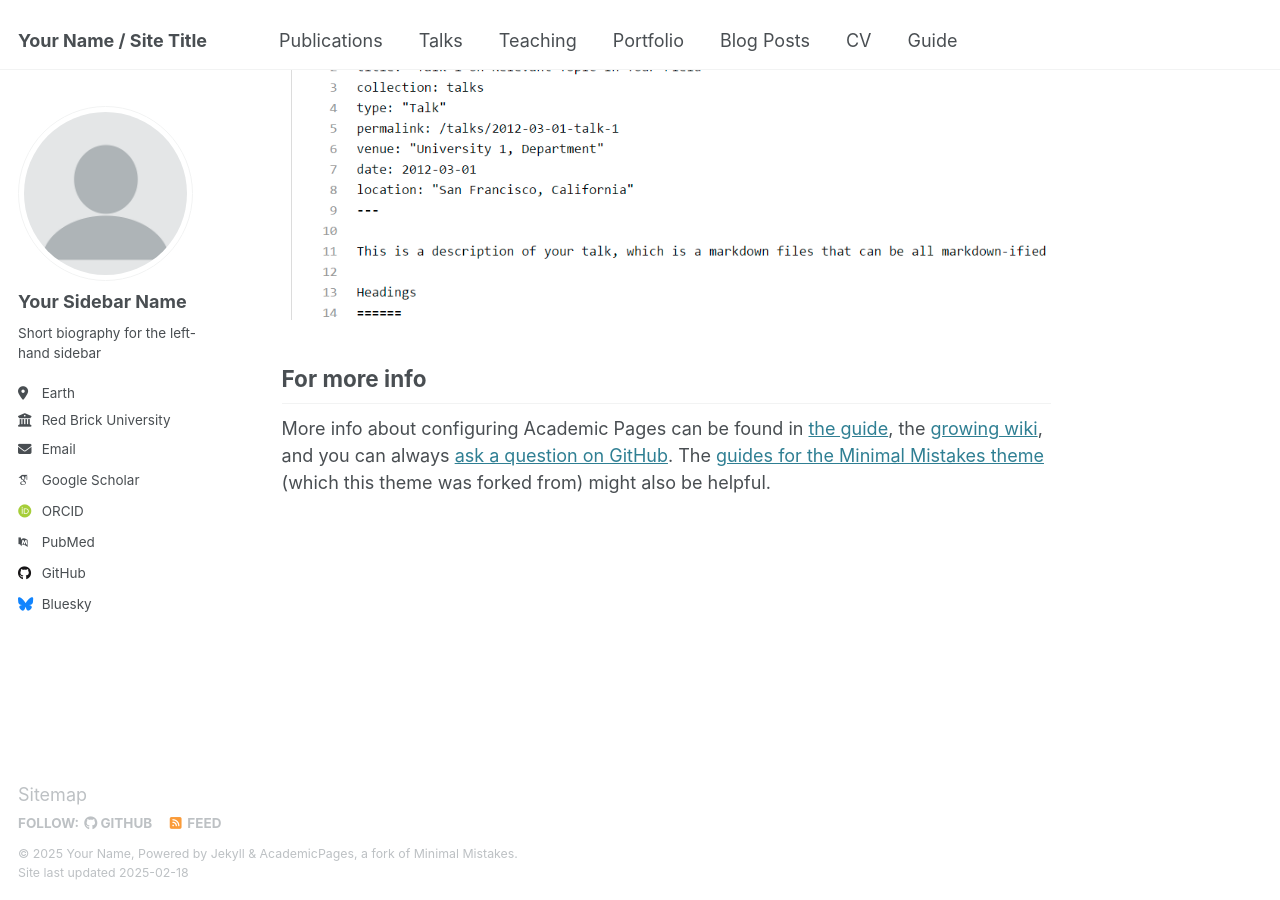
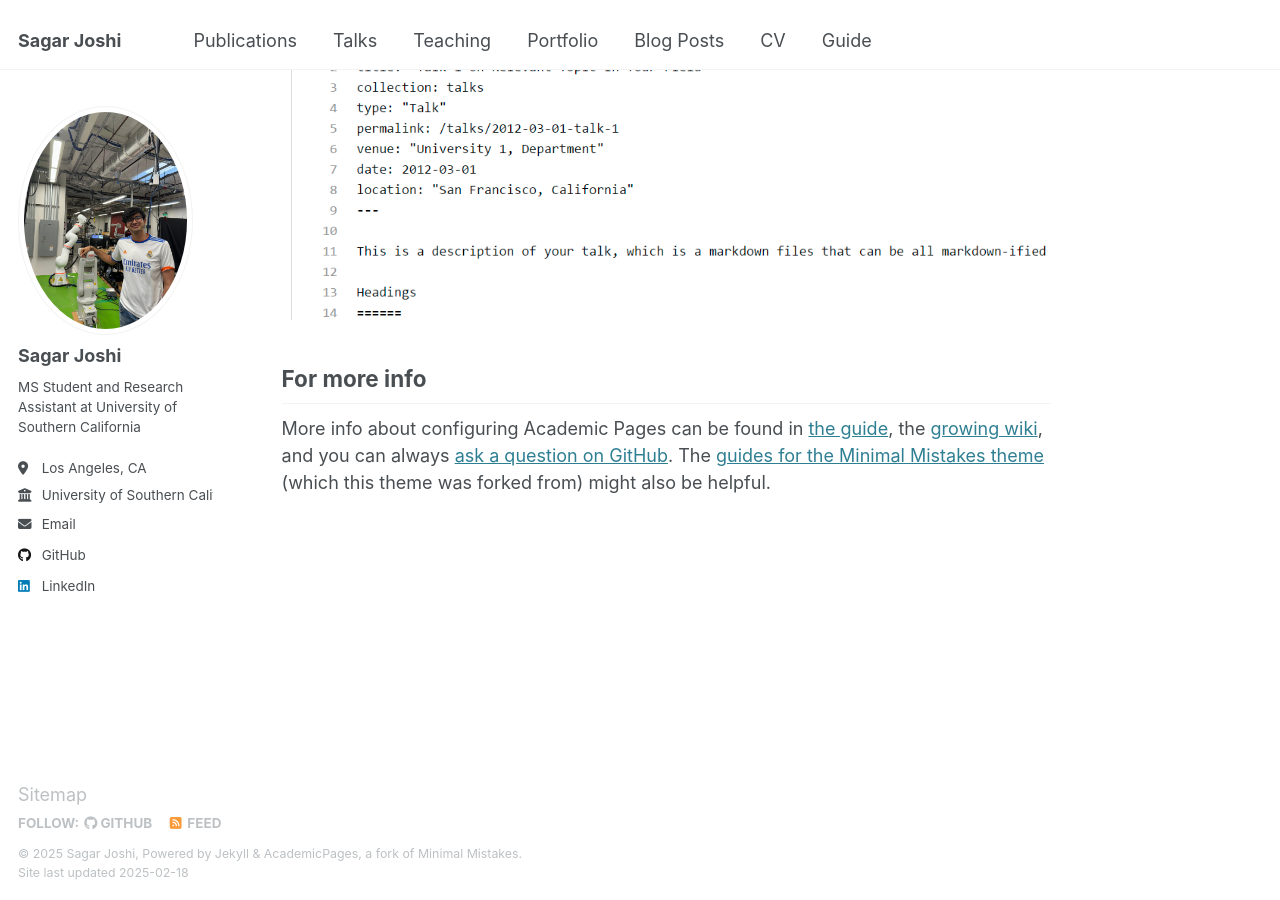
Before and after one commit to SagarJoshi73249/SagarJoshi73249.github.io, a Jekyll site: the page built from _pages/about.md, in a window 1280 px wide and 900 px high, scrolled down 2642 px. Built offline with Jekyll 4.4.1, drawn with Linux system fonts in a browser that asks for light colours; some web fonts are replaced.

Commit message:
Initial COmmit

```diff
--- a/_config.yml
+++ b/_config.yml
@@ -9,35 +9,35 @@
 # Basic Site Settings
 locale                   : "en-US"
 site_theme               : "default"
-title                    : "Your Name / Site Title"
+title                    : "Sagar Joshi"
 title_separator          : "-"
-name                     : &name "Your Name"
-description              : &description "personal description"
-url                      : https://academicpages.github.io # the base hostname & protocol for your site e.g. "https://[your GitHub username].github.io"
+name                     : &name "Sagar Joshi"
+description              : &description "MS Student and Research Assistant at University of Southern California"
+url                      : https://SagarJoshi73249.github.io # the base hostname & protocol for your site e.g. "https://[your GitHub username].github.io"
 baseurl                  : "" # the subpath of your site, e.g. "/blog"
-repository               : "academicpages/academicpages.github.io"
+repository               : "SagarJoshi73249/SagarJoshi73249.github.io"
 
 # Site Author - The following control what appear as part of the author content on the side bar.
 #               If a field is blank the icon and link will not appear, otherwise it will be shown.
 #               Additional customization can be done by editing /_includes/author-profile.html
 author:
   # Biographic information
-  avatar           : "profile.png"
-  name             : "Your Sidebar Name"
+  avatar           : "profile.jpg"
+  name             : "Sagar Joshi"
   pronouns         : # example: "she/her"
-  bio              : "Short biography for the left-hand sidebar"
-  location         : "Earth"
-  employer         : "Red Brick University"
+  bio              : "MS Student and Research Assistant at University of Southern California"
+  location         : "Los Angeles, CA"
+  employer         : "University of Southern California"
   uri              : # URL
-  email            : "none@example.org"
+  email            : "sjjoshi@usc.edu"
 
   # Academic websites
   arxiv            : # URL - Update with the correct link to your profile
-  googlescholar    : "https://scholar.google.com/citations?user=PS_CX0AAAAAJ"
+  googlescholar    : #"https://scholar.google.com/citations?user=PS_CX0AAAAAJ"
   impactstory      : # URL
-  orcid            : "http://orcid.org/yourorcidurl"
+  orcid            : #"http://orcid.org/yourorcidurl"
   semantic         : # URL
-  pubmed           : "https://www.ncbi.nlm.nih.gov/pubmed/?term=john+snow"
+  pubmed           : #"https://www.ncbi.nlm.nih.gov/pubmed/?term=john+snow"
   researchgate     : # URL
   scopus           : # URL
 
@@ -45,12 +45,12 @@ author:
   bitbucket        : # Username - Update with your username on the site
   codepen          : # Username
   dribbble         : # Username
-  github           : "academicpages"
+  github           : "SagarJoshi73249"
   kaggle           : # Username
   stackoverflow    : # User number or user number and name (i.e., use "1" or "1/jeff-atwood")
 
   # Social media
-  bluesky          : "bsky.app" # Replace this with you Bluesky username
+  bluesky          : #"bsky.app" # Replace this with you Bluesky username
   facebook         : # Username
   flickr           : # Username
   foursquare       : # Username
@@ -59,7 +59,7 @@ author:
   keybase          : # Username
   instagram        : # Username
   lastfm           : # Username
-  linkedin         : # Username
+  linkedin         : "sagarjoshi361"
   mastodon         : # URL
   medium           : # URL
   pinterest        : # Username
```
Also changed, not shown: images/profile.jpg (added).
